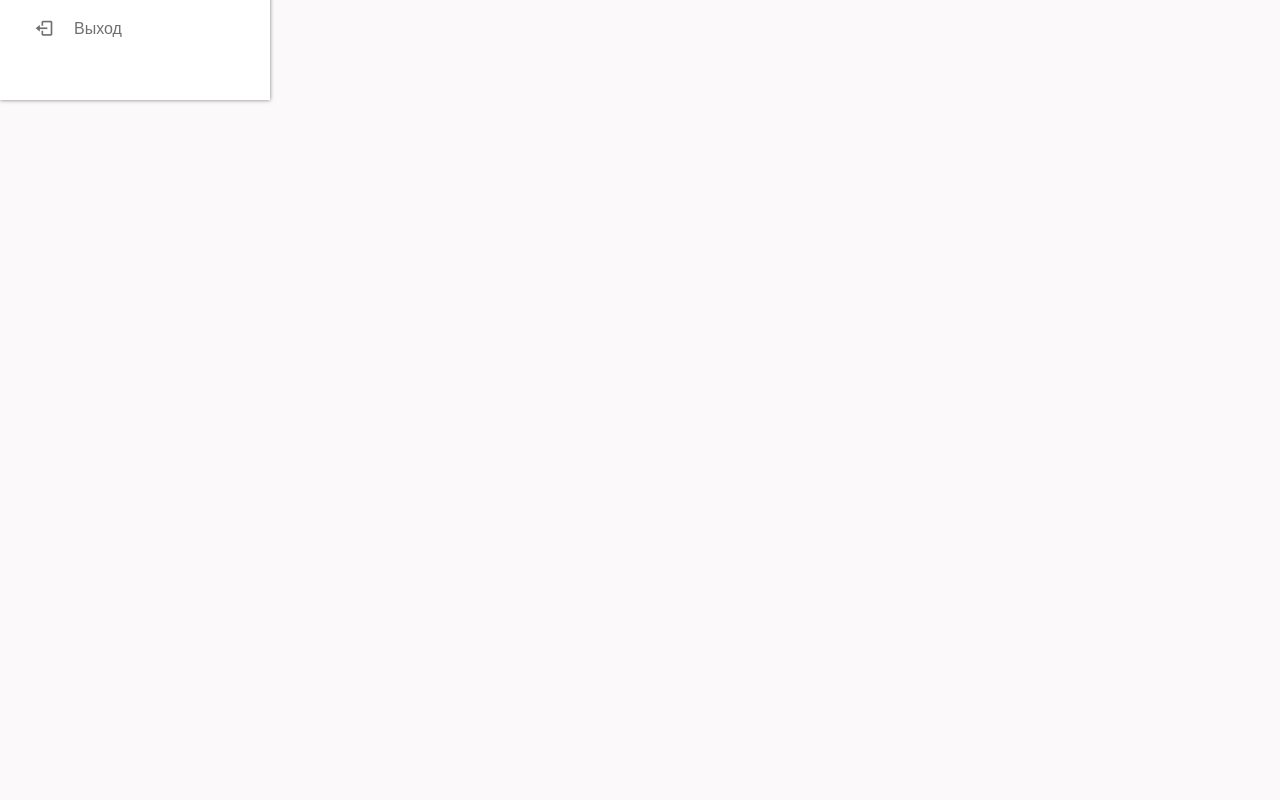
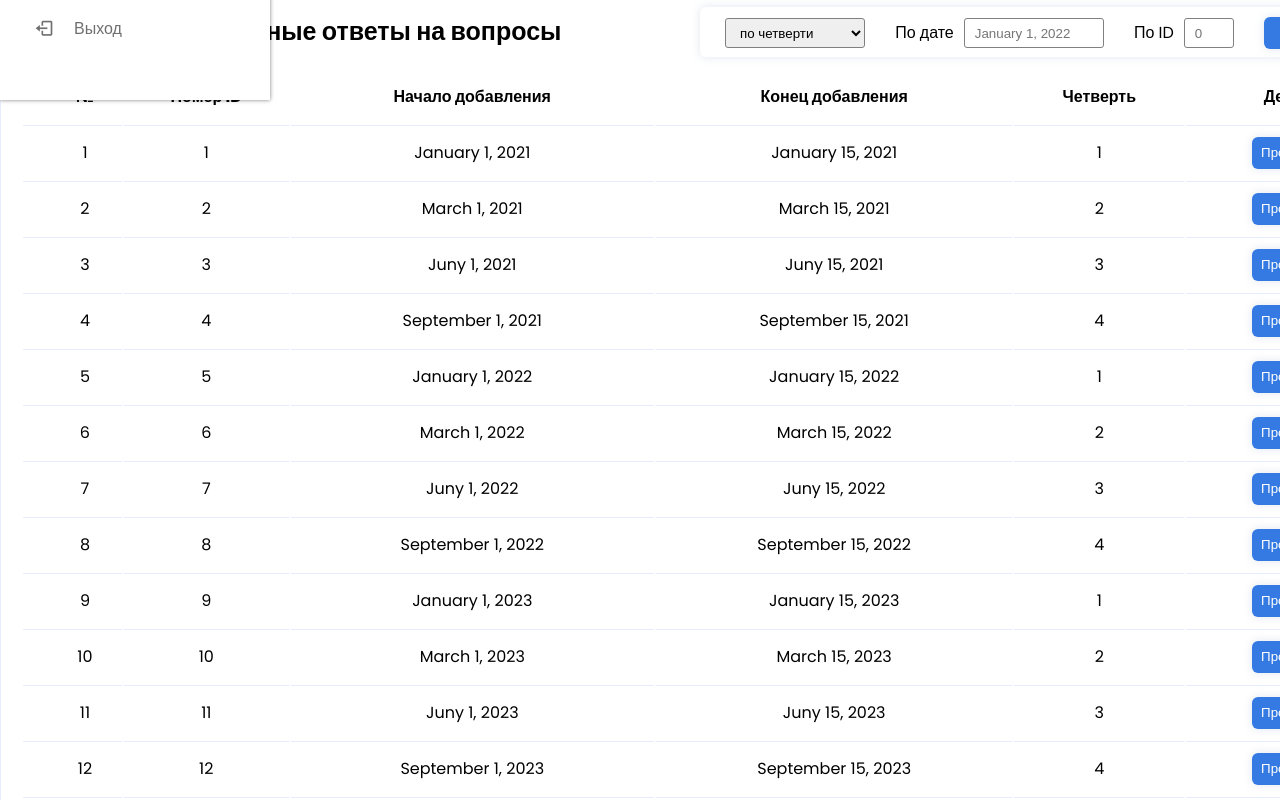
Before and after one commit to AkbarovOtabek/Rating, a Vue app: page /home in a window 1280 px wide. Shown: the part 700-1500 px from the top of the page. Before the commit the page ends 800 px from the top, so only its background shows below. Built offline with nearby package versions, Linux system fonts and the light colour scheme.

Commit message:
homePage adding info

```diff
--- a/src/pages/HomePage.vue
+++ b/src/pages/HomePage.vue
@@ -5,7 +5,45 @@ export default {
       quantityQuestions: 80,
       answered: 75,
       remainQuestions: 5,
-      rating: 10
+      rating: 10,
+      lastPassedQuestions: [
+        { dateOfstart: 'January 1, 2021', dateOfFinish: 'January 15, 2021', quarters: 1, id: 1 },
+        { dateOfstart: 'March 1, 2021', dateOfFinish: 'March 15, 2021', quarters: 2, id: 2 },
+        { dateOfstart: 'Juny 1, 2021', dateOfFinish: 'Juny 15, 2021', quarters: 3, id: 3 },
+        {
+          dateOfstart: 'September 1, 2021',
+          dateOfFinish: 'September 15, 2021',
+          quarters: 4,
+          id: 4
+        },
+        { dateOfstart: 'January 1, 2022', dateOfFinish: 'January 15, 2022', quarters: 1, id: 5 },
+        { dateOfstart: 'March 1, 2022', dateOfFinish: 'March 15, 2022', quarters: 2, id: 6 },
+        { dateOfstart: 'Juny 1, 2022', dateOfFinish: 'Juny 15, 2022', quarters: 3, id: 7 },
+        {
+          dateOfstart: 'September 1, 2022',
+          dateOfFinish: 'September 15, 2022',
+          quarters: 4,
+          id: 8
+        },
+        { dateOfstart: 'January 1, 2023', dateOfFinish: 'January 15, 2023', quarters: 1, id: 9 },
+        { dateOfstart: 'March 1, 2023', dateOfFinish: 'March 15, 2023', quarters: 2, id: 10 },
+        { dateOfstart: 'Juny 1, 2023', dateOfFinish: 'Juny 15, 2023', quarters: 3, id: 11 },
+        {
+          dateOfstart: 'September 1, 2023',
+          dateOfFinish: 'September 15, 2023',
+          quarters: 4,
+          id: 12
+        },
+        { dateOfstart: 'January 1, 2024', dateOfFinish: 'January 15, 2024', quarters: 1, id: 13 },
+        { dateOfstart: 'March 1, 2024', dateOfFinish: 'March 15, 2024', quarters: 2, id: 14 },
+        { dateOfstart: 'Juny 1, 2024', dateOfFinish: 'Juny 15, 2024', quarters: 3, id: 15 },
+        {
+          dateOfstart: 'September 1, 2024',
+          dateOfFinish: 'September 15, 2024',
+          quarters: 4,
+          id: 16
+        }
+      ]
     }
   }
 }
@@ -57,11 +95,65 @@ export default {
       </div>
       <div class="statistics-graphic-right"></div>
     </div>
-    <div class="history-to-change"></div>
+    <div class="history-to-change">
+      <div class="last-passed-questions">
+        <div class="passed-questions-top-section">
+          <h3>Последне отвеченные ответы на вопросы</h3>
+          <div class="passed-questions-top-filter">
+            <div>
+              <form action="" class="form-for-filter">
+                <div>
+                  <select class="form-select">
+                    <option value="default">по четверти</option>
+                    <option value="quarter-1">1 четверть</option>
+                    <option value="quarter-1">2 четверть</option>
+                    <option value="quarter-1">3 четверть</option>
+                    <option value="quarter-1">4 четверть</option>
+                  </select>
+                </div>
+                <div class="form-input-for-date">
+                  <label for="date">По дате</label>
+                  <input type="text" name="date" placeholder="January 1, 2022" />
+                </div>
+                <div class="form-input-for-id">
+                  <label for="date">По ID</label>
+                  <input type="number" name="date" placeholder="0" />
+                </div>
+                <button type="submit" class="find-by-filter">Найти</button>
+              </form>
+            </div>
+          </div>
+        </div>
+        <table>
+          <tr>
+            <th>№</th>
+            <th>Номер ID</th>
+            <th>Начало добавления</th>
+            <th>Конец добавления</th>
+            <th>Четверть</th>
+            <th>Действие</th>
+          </tr>
+          <tr v-for="(element, number) in lastPassedQuestions" key="number">
+            <td>{{ number + 1 }}</td>
+            <td>{{ element.id }}</td>
+            <td>{{ element.dateOfstart }}</td>
+            <td>{{ element.dateOfFinish }}</td>
+            <td>{{ element.quarters }}</td>
+            <td><button class="check-last-question">Просмотреть</button></td>
+          </tr>
+        </table>
+      </div>
+    </div>
   </div>
 </template>
 <style scoped>
+.home-content {
+  display: flex;
+  flex-direction: column;
+  gap: 30px;
+}
 .statistics-bar {
+  border: 1px solid #e6edff;
   position: relative;
   margin-top: 40px;
   border-radius: 12px;
@@ -132,4 +224,132 @@ export default {
   border-radius: 12px;
   box-shadow: 0px 0px 10px rgba(124, 141, 181, 0.22);
 }
+.statistics-graphic {
+  width: 100%;
+  display: flex;
+  justify-content: space-between;
+}
+.statistics-graphic-left {
+  background-color: var(--sidebar-color);
+  border-radius: 15px;
+  border: 1px solid #e6edff;
+  width: 63%;
+  height: 344px;
+}
+.statistics-graphic-right {
+  background-color: var(--sidebar-color);
+  border-radius: 15px;
+  border: 1px solid #e6edff;
+  width: 35%;
+  height: 344px;
+}
+.last-passed-questions {
+  width: 100%;
+  border: 1px solid #e6edff;
+  border-radius: 15px;
+  background-color: var(--sidebar-color);
+  padding: 20px;
+}
+.last-passed-questions table {
+  width: inherit;
+  text-align: center;
+}
+.last-passed-questions table td {
+  height: 54px;
+  border-top: 1px solid #e6edff;
+}
+.last-passed-questions table th {
+  height: 54px;
+  font-weight: 700;
+}
+.last-passed-questions table td:first-child {
+  padding-left: 25px;
+}
+.last-passed-questions table th:first-child {
+  padding-left: 25px;
+}
+table .check-last-question {
+  box-shadow: 0px 0px 10px rgba(124, 141, 181, 0.22);
+  border: 1px solid transparent;
+  background-color: var(--primary-color);
+  width: 100px;
+  height: 32px;
+  border-radius: 6px;
+  color: var(--sidebar-color);
+  cursor: pointer;
+  transition: var(--tran-02);
+}
+table .check-last-question:hover {
+  color: var(--primary-color);
+  background-color: var(--sidebar-color);
+  border: 1px solid var(--primary-color);
+}
+.passed-questions-top-section {
+  padding: 10px 20px;
+  display: flex;
+  justify-content: space-between;
+  align-items: center;
+}
+.passed-questions-top-section h3 {
+  font-weight: 700;
+  font-size: 25px;
+}
+.passed-questions-top-filter {
+  margin-right: 20px;
+  padding: 10px 15px;
+  height: 50px;
+  border-radius: 6px;
+  box-shadow: 0px 0px 10px rgba(124, 141, 181, 0.22);
+  width: 50%;
+}
+.passed-questions-top-filter .form-for-filter {
+  display: flex;
+  align-items: center;
+  width: 100%;
+  justify-content: space-between;
+}
+.passed-questions-top-filter .form-for-filter .form-input-for-date input {
+  outline: none;
+  border-radius: 3px;
+  border: 1px solid grey;
+  width: 140px;
+  height: 30px;
+  margin-left: 10px;
+  padding: 1px 10px;
+}
+.passed-questions-top-filter .form-for-filter .form-input-for-id input {
+  outline: none;
+  border-radius: 3px;
+  border: 1px solid grey;
+  width: 50px;
+  height: 30px;
+  margin-left: 10px;
+  padding: 1px 10px;
+}
+.form-select {
+  outline: none;
+  display: inline-block;
+  border: 1px solid grey;
+  border-radius: 3px;
+  width: 140px;
+  height: 30px;
+  margin-left: 10px;
+  padding: 1px 10px;
+}
+.find-by-filter {
+  box-shadow: 0px 0px 10px rgba(124, 141, 181, 0.22);
+  border: 1px solid transparent;
+  background-color: var(--primary-color);
+  width: 100px;
+  height: 32px;
+  border-radius: 6px;
+  color: var(--sidebar-color);
+  cursor: pointer;
+  transition: var(--tran-02);
+}
+.find-by-filter:hover {
+  color: var(--primary-color);
+  background-color: var(--sidebar-color);
+  border: 1px solid var(--primary-color);
+}
 </style>
```
